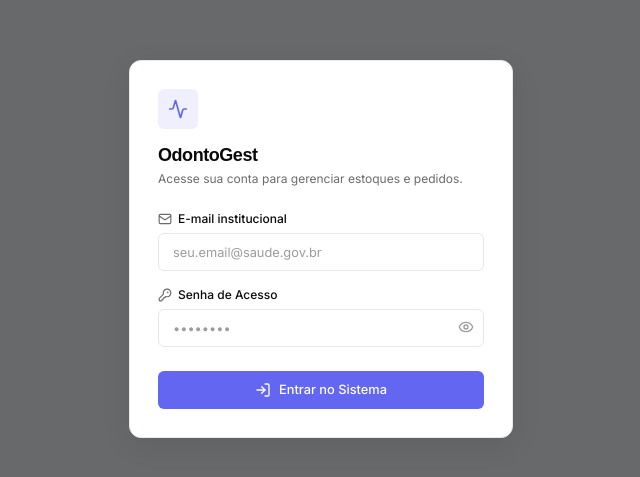
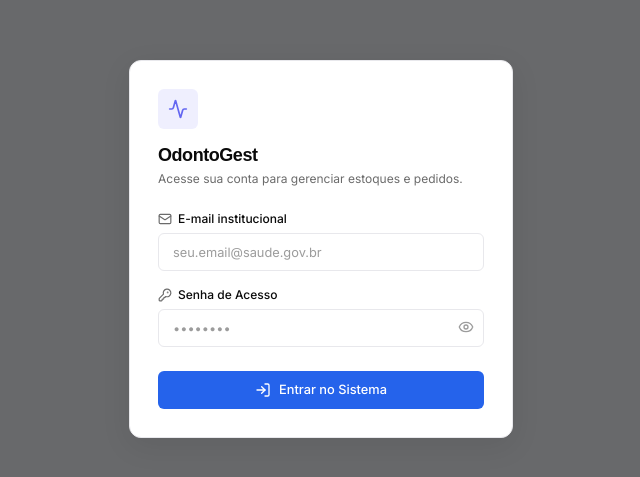
Before and after one commit to DevGueds/OdontoGest, a React (Vite) app: page / in a window 1280 px wide. Shown: the part 151-628 px from the top of the page, without its empty margins (319-959 px from the left). Built offline with nearby package versions, Linux system fonts and the light colour scheme; no server answers; a web font is replaced by a local one.

Commit message:
style(ui): update primary brand palette to clinical blue

```diff
--- a/src/client/App.tsx
+++ b/src/client/App.tsx
@@ -443,7 +443,7 @@ export const AppContent: React.FC = () => {
     return (
       <div className="flex h-screen w-full items-center justify-center bg-slate-50 dark:bg-slate-950 text-slate-800 dark:text-slate-100">
         <div className="flex flex-col items-center gap-3 p-6 rounded-2xl border border-slate-200/80 dark:border-slate-800 bg-white dark:bg-slate-900 shadow-xl max-w-sm text-center">
-          <Loader2 className="h-10 w-10 animate-spin text-[#6366F1]" />
+          <Loader2 className="h-10 w-10 animate-spin text-[#2563EB]" />
           <h2 className="text-base font-bold font-display">Validando Sessão Segura...</h2>
           <p className="text-xs text-slate-500 dark:text-slate-400">Autenticação HttpOnly & Proteção CSRF OWASP</p>
         </div>
--- a/src/client/components/Navigation.tsx
+++ b/src/client/components/Navigation.tsx
@@ -131,7 +131,7 @@ export const Navigation: React.FC<NavigationProps> = ({
                     "group relative flex w-full items-center rounded-[6px] font-medium transition-all duration-150 text-xs",
                     isCollapsed ? "h-9 justify-center px-0" : "h-9 px-3 gap-2.5",
                     isActive
-                      ? "bg-[#6366F1] text-white shadow-[0_2px_8px_rgba(99,102,241,0.25)]"
+                      ? "bg-[#2563EB] text-white shadow-[0_2px_8px_rgba(37,99,235,0.25)]"
                       : "text-[#6B6B6B] dark:text-zinc-400 hover:bg-zinc-100 dark:hover:bg-zinc-800/70 hover:text-[#0A0A0A] dark:hover:text-zinc-100"
                   )}
                   aria-current={isActive ? 'page' : undefined}
--- a/src/client/components/Toast.tsx
+++ b/src/client/components/Toast.tsx
@@ -23,13 +23,13 @@ export const Toast: React.FC<ToastProps> = ({ toasts }) => {
               "pointer-events-auto flex items-start gap-3 rounded-[8px] border p-3.5 shadow-[0_8px_30px_rgba(0,0,0,0.08)] backdrop-blur-md transition-all duration-200 animate-in slide-in-from-bottom-2 fade-in-0 bg-white dark:bg-[#121215] text-[#0A0A0A] dark:text-zinc-100",
               isSuccess && "border-emerald-500/20",
               isError && "border-red-500/20",
-              !isSuccess && !isError && "border-[#6366F1]/20"
+              !isSuccess && !isError && "border-[#2563EB]/20"
             )}
           >
             <div className="mt-0.5 shrink-0">
               {isSuccess && <CheckCircle2 className="h-4 w-4 text-[#10B981]" />}
               {isError && <AlertCircle className="h-4 w-4 text-[#EF4444]" />}
-              {!isSuccess && !isError && <Info className="h-4 w-4 text-[#6366F1]" />}
+              {!isSuccess && !isError && <Info className="h-4 w-4 text-[#2563EB]" />}
             </div>
 
             <div className="flex-1 text-xs md:text-sm font-medium leading-relaxed">
--- a/src/client/components/ui/badge.tsx
+++ b/src/client/components/ui/badge.tsx
@@ -8,7 +8,7 @@ const badgeVariants = cva(
     variants: {
       variant: {
         default:
-          "border-transparent bg-[#6366F1] text-white",
+          "border-transparent bg-[#2563EB] text-white",
         secondary:
           "border-[#E8E8EC] dark:border-zinc-800 bg-zinc-100 dark:bg-zinc-800/80 text-[#6B6B6B] dark:text-zinc-400",
         outline:
@@ -20,7 +20,7 @@ const badgeVariants = cva(
         destructive:
           "border-red-500/20 bg-red-500/10 text-[#EF4444] dark:border-red-500/30 dark:bg-red-500/15 dark:text-red-400",
         info:
-          "border-indigo-500/20 bg-indigo-500/10 text-[#6366F1] dark:border-indigo-500/30 dark:bg-indigo-500/15 dark:text-indigo-400",
+          "border-blue-500/20 bg-blue-500/10 text-[#2563EB] dark:border-blue-500/30 dark:bg-blue-500/15 dark:text-blue-400",
         purple:
           "border-purple-500/20 bg-purple-500/10 text-purple-700 dark:border-purple-500/30 dark:bg-purple-500/15 dark:text-purple-400",
       },
--- a/src/client/components/ui/button.tsx
+++ b/src/client/components/ui/button.tsx
@@ -4,12 +4,12 @@ import { cva, type VariantProps } from "class-variance-authority";
 import { cn } from "../../lib/utils";
 
 const buttonVariants = cva(
-  "inline-flex items-center justify-center gap-2 whitespace-nowrap rounded-[6px] text-sm font-medium transition-all duration-200 focus-visible:outline-none focus-visible:ring-2 focus-visible:ring-[#6366F1]/30 focus-visible:ring-offset-1 disabled:pointer-events-none disabled:opacity-50 select-none hover:-translate-y-[1px] active:translate-y-0",
+  "inline-flex items-center justify-center gap-2 whitespace-nowrap rounded-[6px] text-sm font-medium transition-all duration-200 focus-visible:outline-none focus-visible:ring-2 focus-visible:ring-[#2563EB]/30 focus-visible:ring-offset-1 disabled:pointer-events-none disabled:opacity-50 select-none hover:-translate-y-[1px] active:translate-y-0",
   {
     variants: {
       variant: {
         default:
-          "bg-[#6366F1] text-white hover:bg-[#4F46E5] hover:shadow-[0_4px_12px_rgba(99,102,241,0.35)]",
+          "bg-[#2563EB] text-white hover:bg-[#1D4ED8] hover:shadow-[0_4px_12px_rgba(37,99,235,0.25)]",
         destructive:
           "border border-red-200 dark:border-red-900/50 bg-transparent text-[#EF4444] dark:text-red-400 hover:bg-red-50 dark:hover:bg-red-950/30",
         outline:
@@ -19,7 +19,7 @@ const buttonVariants = cva(
         ghost:
           "text-[#6B6B6B] dark:text-zinc-400 hover:bg-zinc-100 dark:hover:bg-zinc-800 hover:text-[#0A0A0A] dark:hover:text-zinc-100",
         link:
-          "text-[#6366F1] underline-offset-4 hover:underline",
+          "text-[#2563EB] underline-offset-4 hover:underline",
         emerald:
           "border border-emerald-200 dark:border-emerald-800/50 bg-emerald-500/10 text-emerald-700 dark:text-emerald-400 hover:bg-emerald-500/15",
       },
--- a/src/client/components/ui/input.tsx
+++ b/src/client/components/ui/input.tsx
@@ -10,7 +10,7 @@ const Input = React.forwardRef<HTMLInputElement, InputProps>(
       <input
         type={type}
         className={cn(
-          "flex h-[38px] w-full rounded-[6px] border border-[#E8E8EC] bg-white px-3.5 py-2 text-sm text-[#0A0A0A] transition-all duration-150 placeholder:text-[#9C9C9C] focus-visible:outline-none focus-visible:border-[#6366F1] focus-visible:ring-2 focus-visible:ring-[#6366F1]/20 disabled:cursor-not-allowed disabled:opacity-50 dark:border-zinc-800 dark:bg-[#121215] dark:text-zinc-100 dark:placeholder:text-zinc-500",
+          "flex h-[38px] w-full rounded-[6px] border border-[#E8E8EC] bg-white px-3.5 py-2 text-sm text-[#0A0A0A] transition-all duration-150 placeholder:text-[#9C9C9C] focus-visible:outline-none focus-visible:border-[#2563EB] focus-visible:ring-2 focus-visible:ring-[#2563EB]/20 disabled:cursor-not-allowed disabled:opacity-50 dark:border-zinc-800 dark:bg-[#121215] dark:text-zinc-100 dark:placeholder:text-zinc-500",
           className
         )}
         ref={ref}
--- a/src/client/index.css
+++ b/src/client/index.css
@@ -11,9 +11,9 @@
     --card-foreground: 0 0% 4%;      /* #0A0A0A */
     --popover: 0 0% 100%;
     --popover-foreground: 0 0% 4%;
-    --primary: 239 84% 67%;          /* #6366F1 Indigo */
+    --primary: 221 83% 53%;          /* #2563EB Clinical Blue */
     --primary-foreground: 0 0% 100%;
-    --primary-hover: 243 75% 59%;    /* #4F46E5 */
+    --primary-hover: 224 76% 48%;    /* #1D4ED8 */
     --secondary: 240 5% 96%;
     --secondary-foreground: 0 0% 20%;
     --muted: 240 5% 96%;
@@ -24,7 +24,7 @@
     --destructive-foreground: 0 0% 100%;
     --border: 240 6% 92%;            /* #E8E8EC */
     --input: 240 6% 92%;             /* #E8E8EC */
-    --ring: 239 84% 67%;             /* #6366F1 */
+    --ring: 221 83% 53%;             /* #2563EB */
     --radius: 0.75rem;               /* 12px for cards */
   }
 
@@ -36,9 +36,9 @@
     --card-foreground: 0 0% 96%;
     --popover: 240 10% 7%;
     --popover-foreground: 0 0% 96%;
-    --primary: 239 84% 67%;          /* #6366F1 */
+    --primary: 217 91% 60%;          /* #3B82F6 Clinical Blue */
     --primary-foreground: 0 0% 100%;
-    --primary-hover: 243 75% 59%;
+    --primary-hover: 221 83% 53%;
     --secondary: 240 4% 16%;
     --secondary-foreground: 0 0% 96%;
     --muted: 240 4% 16%;
@@ -49,7 +49,7 @@
     --destructive-foreground: 0 0% 100%;
     --border: 240 4% 18%;            /* #27272A */
     --input: 240 4% 18%;
-    --ring: 239 84% 67%;
+    --ring: 217 91% 60%;
   }
 
   * {
--- a/tailwind.config.js
+++ b/tailwind.config.js
@@ -51,8 +51,8 @@ export default {
         },
         // Genesis Design Tokens
         genesis: {
-          primary: '#6366F1',
-          primaryHover: '#4F46E5',
+          primary: '#2563EB',
+          primaryHover: '#1D4ED8',
           secondary: '#20970B',
           neutral: '#9C9C9C',
           bg: '#FAFAFA',
```
Also changed, not shown: .specs/features/ui-ux-ergonomics-rebrand/tasks.md.
